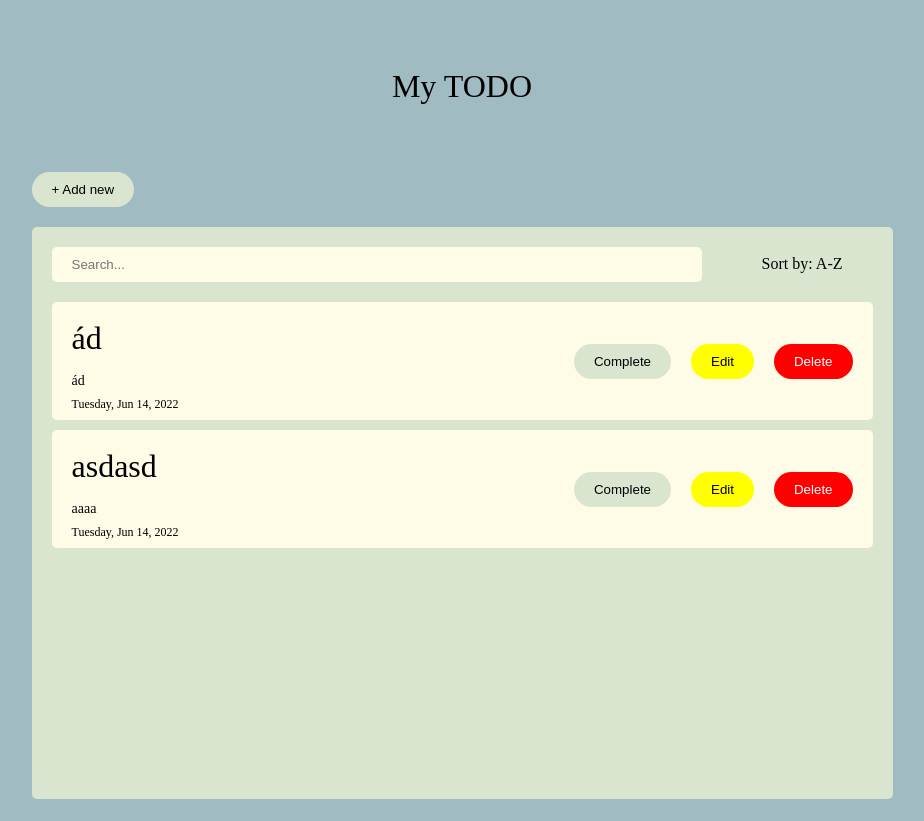
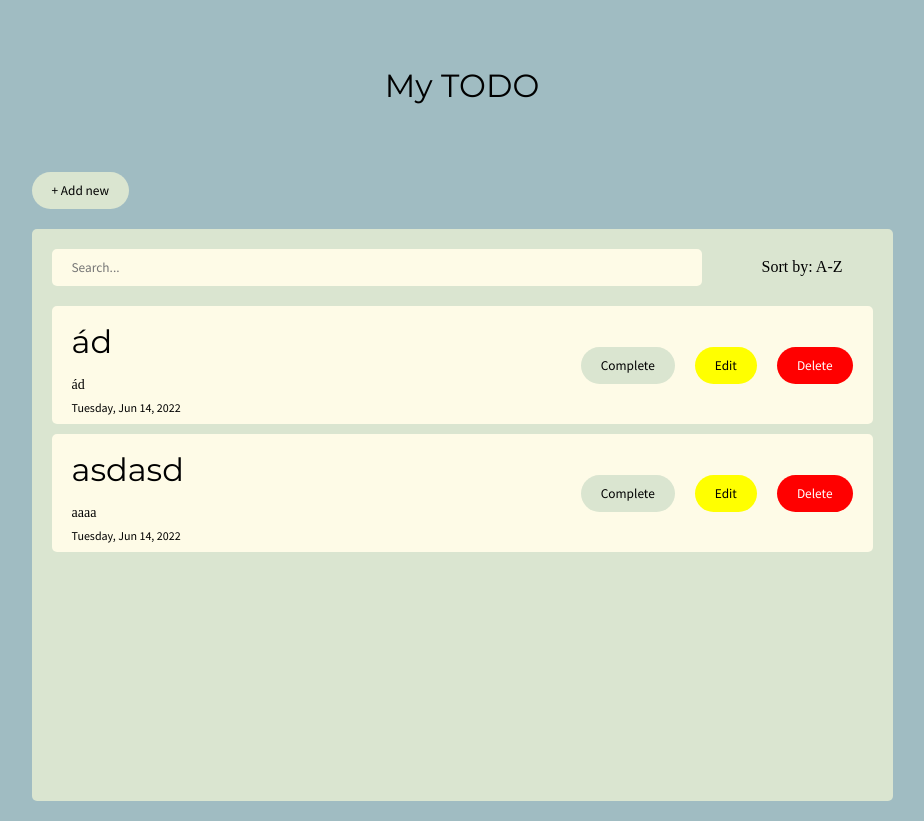
Before and after one commit to ngocquang2509/Javascript-Training, a website built with Parcel: page big_practice/src/index.html in a window 1280 px wide. Shown: the whole page, without its empty margins (178-1102 px from the left). Built offline with nearby package versions, Linux system fonts and the light colour scheme; data requests are answered from the project's data file.

Commit message:
update font #9

```diff
--- a/big_practice/src/css/fonts.css
+++ b/big_practice/src/css/fonts.css
@@ -1,12 +1,12 @@
 @font-face {
-  font-family: Montserrat, Arial, sans-serif;
+  font-family: Montserrat;
   src: url(../assets/fonts/montserrat/Montserrat-Regular.woff);
   font-style: normal;
   font-weight: normal;
 }
 
 @font-face {
-  font-family: Source-sans-pro, Arial, sans-serif;
+  font-family: Source-sans-pro;
   src: url(../assets/fonts/source-sans-pro/source-sans-pro-v19-latin-regular.woff2);
   font-style: normal;
   font-weight: normal;
--- a/big_practice/src/css/main.css
+++ b/big_practice/src/css/main.css
@@ -6,6 +6,7 @@
   margin: 0;
   padding: 0;
   box-sizing: border-box;
+  font-family: Source-sans-pro, sans-serif;
 }
 
 body {
@@ -28,6 +29,7 @@ input {
   align-items: center;
   font-size: 32px;
   margin: 20px 0;
+  font-family: Montserrat, sans-serif;
 }
 
 .btn {
@@ -93,6 +95,7 @@ input {
 .task-title {
   margin: 20px;
   font-size: 32px;
+  font-family: Montserrat, sans-serif;
 }
 
 .task-description {
@@ -103,6 +106,7 @@ input {
 .task-createAt {
   margin: 10px 20px;
   font-size: 12px;
+  font-family: Source-sans-pro, sans-serif;
 }
 
 .content__complete {
```
